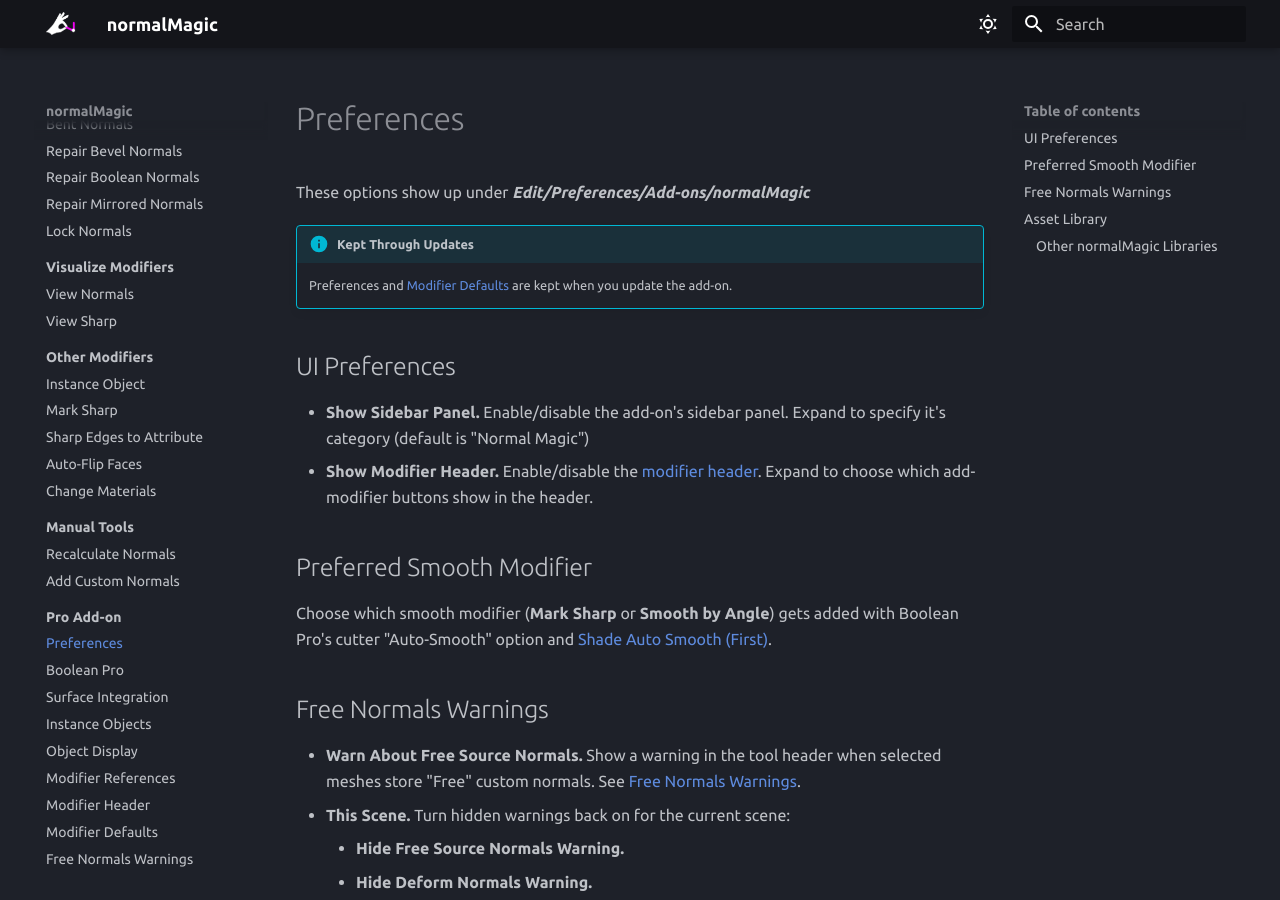
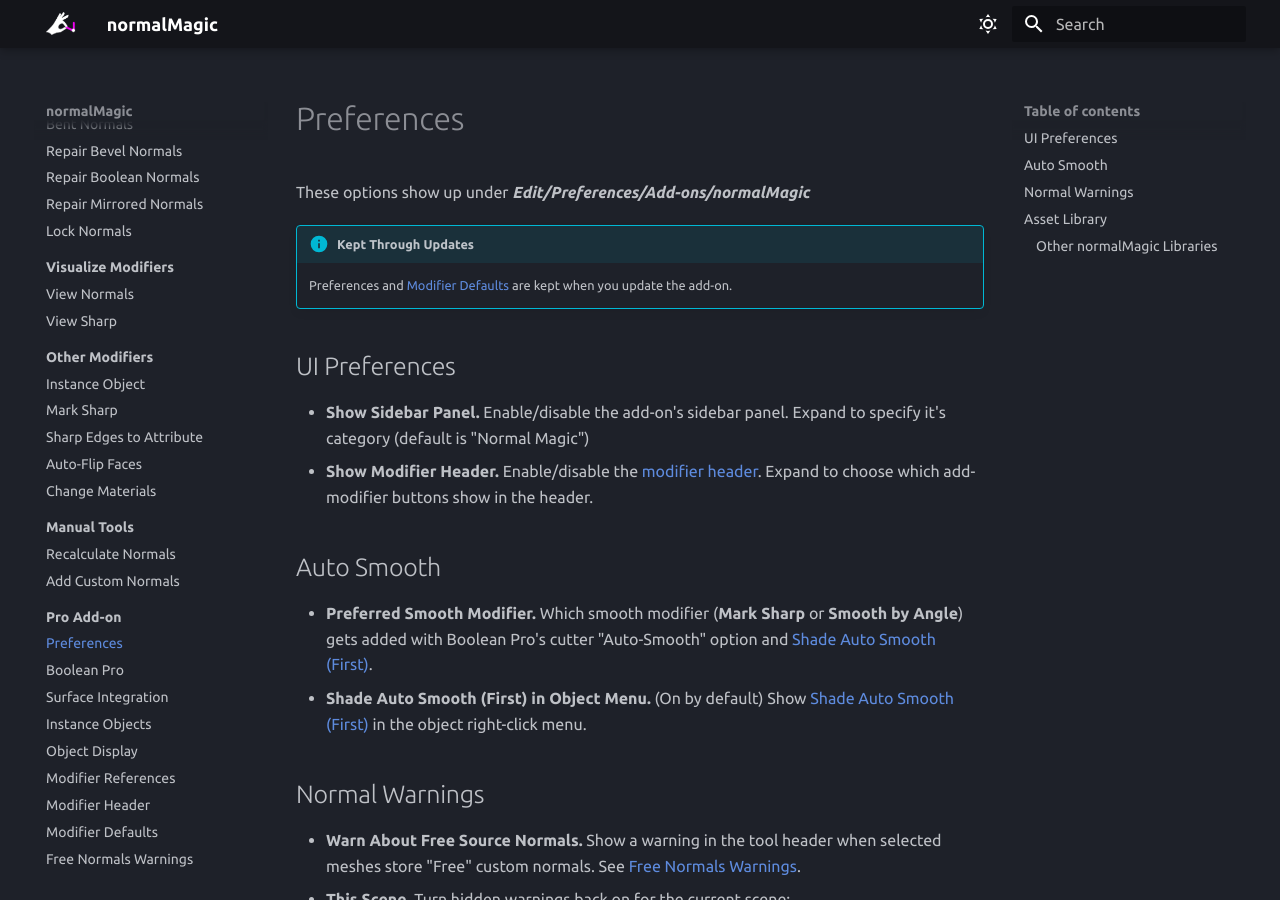
Before and after one commit to SpaghetMeNot/normalmagic, an MkDocs documentation site: the page built from docs/add-on/preferences.md, in a window 1280 px wide and 900 px high. Built offline with MkDocs 1.6.1 and Material for MkDocs 9.7.7, drawn with Linux system fonts in a browser that asks for light colours; some web fonts are replaced; the version menu is left out.

Commit message:
Checkpoint branches and collapsing, Auto Smooth preferences

```diff
--- a/docs/add-on/preferences.md
+++ b/docs/add-on/preferences.md
@@ -10,10 +10,12 @@ These options show up under ***Edit/Preferences/Add-ons/normalMagic***
 - **Show Sidebar Panel.** Enable/disable the add-on's sidebar panel. Expand to specify it's category (default is "Normal Magic")
 - **Show Modifier Header.** Enable/disable the [modifier header](../add-on/modifier_header.md). Expand to choose which add-modifier buttons show in the header.
 
-## Preferred Smooth Modifier
-Choose which smooth modifier (**Mark Sharp** or **Smooth by Angle**) gets added with Boolean Pro's cutter "Auto-Smooth" option and [Shade Auto Smooth (First)](../other_tools/mark_sharp.md#shade-auto-smooth-first).
+## Auto Smooth
 
-## Free Normals Warnings
+- **Preferred Smooth Modifier.** Which smooth modifier (**Mark Sharp** or **Smooth by Angle**) gets added with Boolean Pro's cutter "Auto-Smooth" option and [Shade Auto Smooth (First)](../other_tools/mark_sharp.md#shade-auto-smooth-first).
+- **Shade Auto Smooth (First) in Object Menu.** (On by default) Show [Shade Auto Smooth (First)](../other_tools/mark_sharp.md#shade-auto-smooth-first) in the object right-click menu.
+
+## Normal Warnings
 
 - **Warn About Free Source Normals.** Show a warning in the tool header when selected meshes store "Free" custom normals. See [Free Normals Warnings](./free_normals.md).
 - **This Scene.** Turn hidden warnings back on for the current scene:
```
Also changed, not shown: docs/add-on/boolean_pro.md (+1 -1 lines), docs/add-on/free_normals.md (+2 -2 lines), docs/add-on/instance_objects.md (+12 -2 lines), docs/other_tools/mark_sharp.md (+2 -2 lines).
